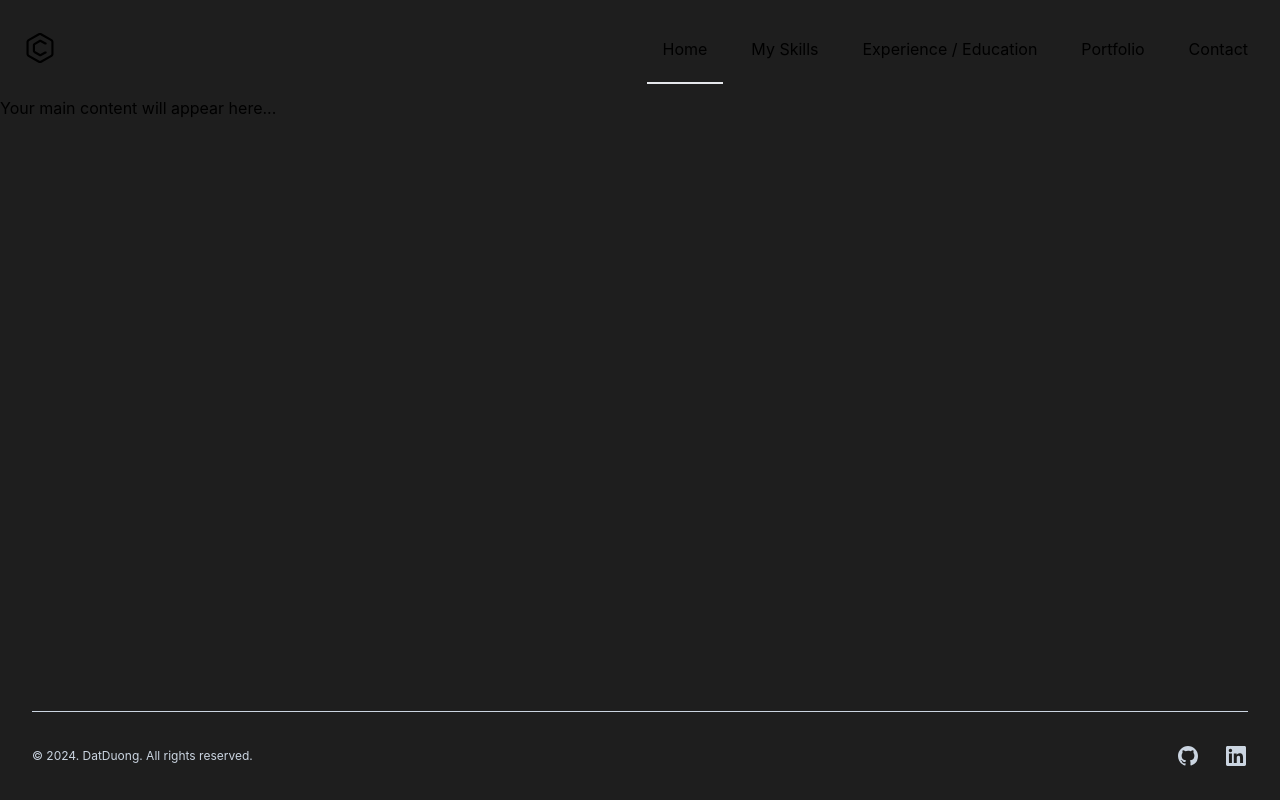
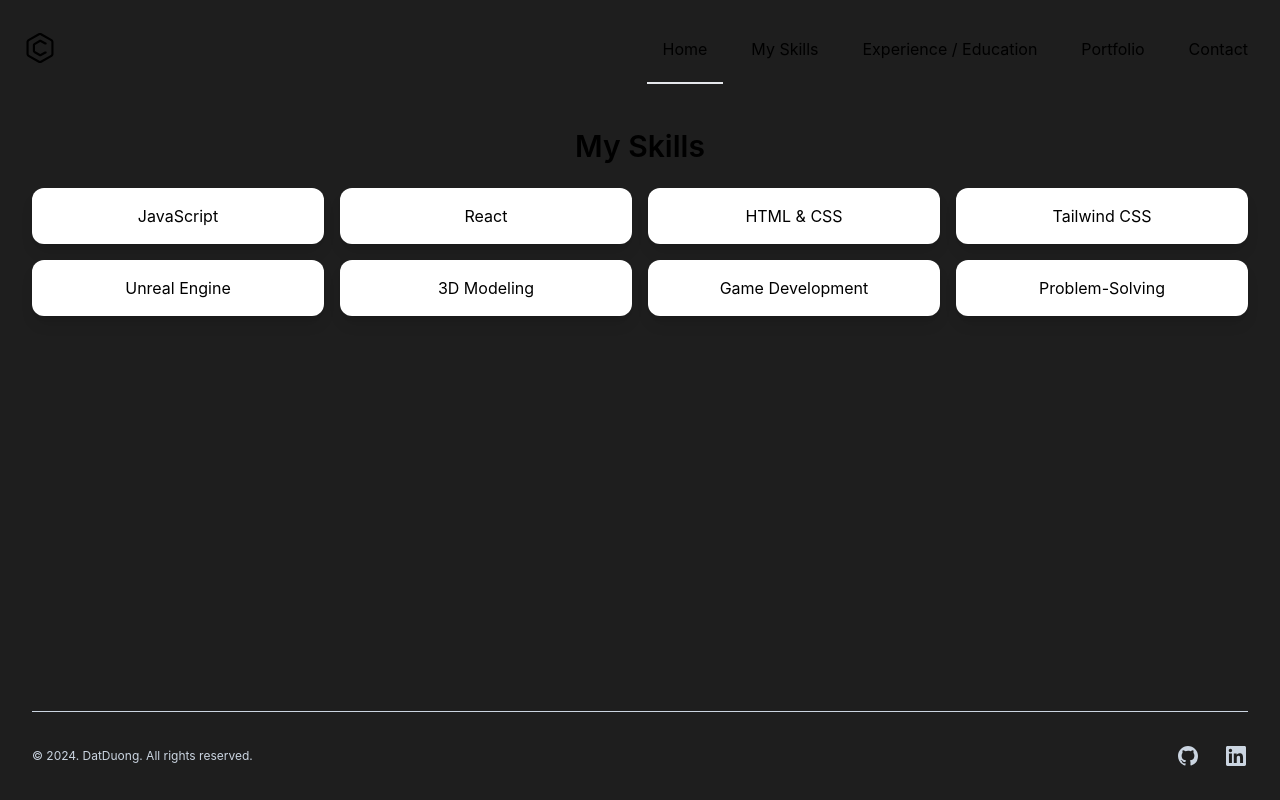
Before and after one commit to Git-DanD/dand-portfolio, a React (Create React App) app: page / in a window 1280 px wide. Built offline with nearby package versions, Linux system fonts and the light colour scheme.

Commit message:
added skills component

```diff
--- a/src/App.js
+++ b/src/App.js
@@ -1,6 +1,7 @@
 import React from "react";
 import Footer from "./Components/Footer";
 import Header from "./Components/Header";
+import Skills from "./Components/Skills";
 
 const App = () => {
   return (
@@ -13,7 +14,7 @@ const App = () => {
     >
       <Header />
       <main style={{ flex: "1" }}>
-        <p>Your main content will appear here...</p>
+        <Skills />
       </main>
       <Footer />
     </div>
--- /dev/null
+++ b/src/Components/Skills.js
@@ -0,0 +1,36 @@
+import React from "react";
+
+const Skills = () => {
+  const skills = [
+    "JavaScript",
+    "React",
+    "HTML & CSS",
+    "Tailwind CSS",
+    "Unreal Engine",
+    "3D Modeling",
+    "Game Development",
+    "Problem-Solving",
+  ];
+
+  return (
+    <section id="skills" className="p-8 dark:bg-gray-100 dark:text-gray-800">
+      <div className="container mx-auto text-center">
+        <h2 className="text-3xl font-semibold dark:text-violet-600 mb-6">
+          My Skills
+        </h2>
+        <div className="grid grid-cols-2 md:grid-cols-3 lg:grid-cols-4 gap-4">
+          {skills.map((skill, index) => (
+            <div
+              key={index}
+              className="p-4 bg-white shadow-lg rounded-xl dark:bg-gray-200"
+            >
+              {skill}
+            </div>
+          ))}
+        </div>
+      </div>
+    </section>
+  );
+};
+
+export default Skills;
```
